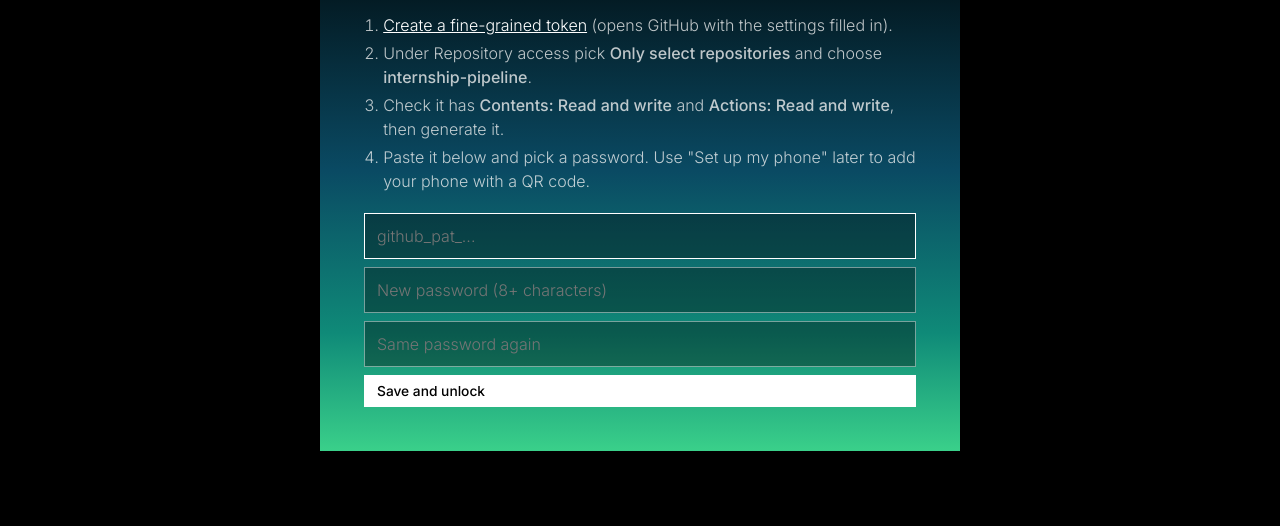
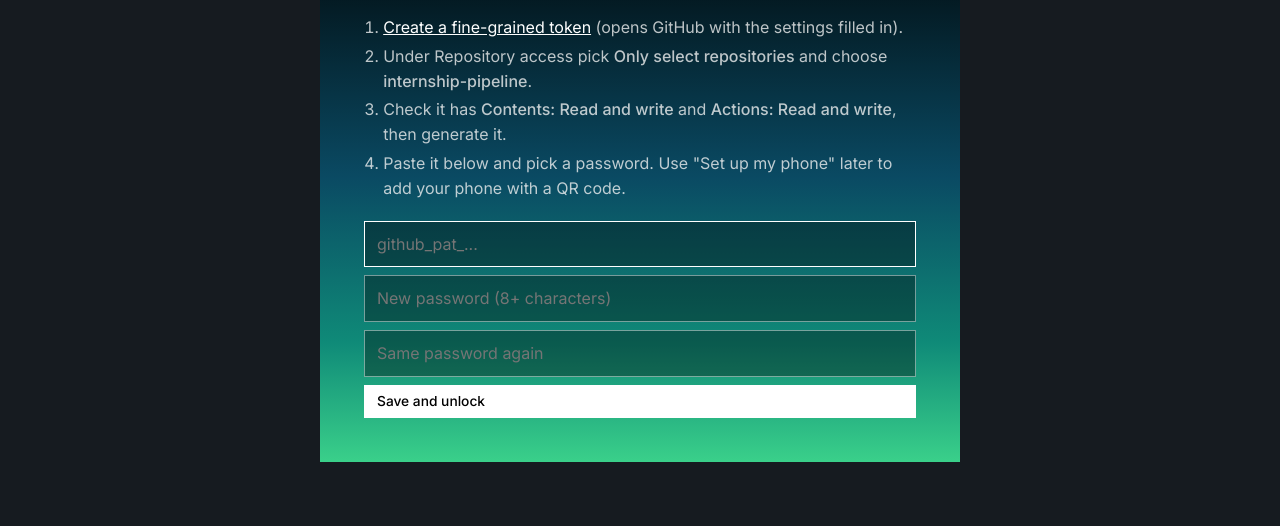
Before and after one commit to leoblock927/internship-tracker, a plain HTML site: page index.html in a window 1280 px wide. Shown: the part 412-938 px from the top of the page. Drawn offline with Linux system fonts and the light colour scheme.

Commit message:
Softer charcoal background and higher-contrast text
Co-Authored-By: Claude Opus 5.5 <noreply@anthropic.com>
Claude-Session: https://claude.ai/code/session_01A9enajShwcLEhnYcsqPhbv

```diff
--- a/style.css
+++ b/style.css
@@ -2,13 +2,13 @@
    black field, expanded uppercase Archivo headings, light Inter body, mono dates,
    hairline rules, square corners, glowing accent lines, green/blue gradient bands. */
 :root {
-  --board: #000; --board-2: #0c0c0c; --panel: #070707; --ink: #f2f2f2; --ink-soft: rgba(242,242,242,.6);
-  --faint: rgba(242,242,242,.3); --rule: rgba(242,242,242,.16); --dot: transparent; --tape: #1a1a1a;
+  --board: #161b20; --board-2: #232a31; --panel: #1c2228; --ink: #eef2f4; --ink-soft: rgba(238,242,244,.74);
+  --faint: rgba(238,242,244,.38); --rule: rgba(238,242,244,.17); --dot: transparent; --tape: #2a3239;
   --hv: #ff4f00; --can: #3ad08a; --batt: #ff4d5e; --auto: #2bace2; --mute: rgba(242,242,242,.35);
   --display: "Archivo", "Arial Black", sans-serif;
   --font: "Inter", "Helvetica Neue", Arial, sans-serif;
   --mono: "IBM Plex Mono", ui-monospace, monospace;
-  --grad: linear-gradient(180deg, #000 8%, #03161d 36%, #0a4a63 62%, #0f8a78 84%, #3ad08a 100%);
+  --grad: linear-gradient(180deg, #161b20 8%, #03161d 36%, #0a4a63 62%, #0f8a78 84%, #3ad08a 100%);
   --grad-x: linear-gradient(90deg, #0a4a63, #0f8a78 55%, #3ad08a);
   --ease: cubic-bezier(.77, 0, .175, 1);
   --radius: 0px;
@@ -24,8 +24,8 @@
 *, *::before, *::after { box-sizing: border-box; }
 html { -webkit-text-size-adjust: 100%; background: var(--board); }
 body {
-  margin: 0; background: var(--board); color: var(--ink); font-family: var(--font); font-weight: 300;
-  font-size: 1rem; line-height: 1.5; -webkit-font-smoothing: antialiased; min-height: 100vh;
+  margin: 0; background: var(--board); color: var(--ink); font-family: var(--font); font-weight: 400;
+  font-size: 1rem; line-height: 1.55; -webkit-font-smoothing: antialiased; min-height: 100vh;
 }
 button, input, select, textarea { font: inherit; color: inherit; }
 b, strong { font-weight: 500; }
@@ -80,7 +80,7 @@ nav.tabs .count { color: var(--faint); margin-left: 6px; font-family: var(--mono
 .titleblock > div:last-child { border-right: 0; }
 .titleblock .k { font-size: 10.5px; color: rgba(242,242,242,.7); font-weight: 400; }
 .titleblock .v { font-weight: 800; font-size: 1.05rem; margin-top: 2px; white-space: nowrap; overflow: hidden; text-overflow: ellipsis; }
-.titleblock .v small { display: block; font-family: var(--font); font-stretch: 100%; text-transform: none; font-weight: 300; font-size: .82rem; color: rgba(242,242,242,.75); white-space: nowrap; overflow: hidden; text-overflow: ellipsis; }
+.titleblock .v small { display: block; font-family: var(--font); font-stretch: 100%; text-transform: none; font-weight: 400; font-size: .82rem; color: rgba(242,242,242,.82); white-space: nowrap; overflow: hidden; text-overflow: ellipsis; }
 .titleblock .actions { display: flex; gap: 8px; align-items: center; flex-wrap: wrap; }
 .titleblock .btn { background: rgba(0,0,0,.25); border-color: rgba(255,255,255,.4); color: #f2f2f2; }
 .titleblock .btn:hover { border-color: #fff; background: rgba(0,0,0,.45); color: #fff; }
@@ -114,7 +114,7 @@ nav.tabs .count { color: var(--faint); margin-left: 6px; font-family: var(--mono
 .toolbar { display: flex; flex-wrap: wrap; gap: 8px; align-items: flex-end; margin: 34px 0 16px; }
 .toolbar h2 { position: relative; padding-top: 16px; font-size: clamp(1.8rem, 4vw, 3.4rem); font-weight: 800; letter-spacing: -.02em; margin: 0 auto 0 0; line-height: 1; }
 .toolbar h2::before { content: ""; position: absolute; left: 0; top: 0; width: 56px; height: 1px; background: var(--hv); box-shadow: 0 0 6px var(--hv), 0 0 14px var(--hv); }
-.toolbar h2 small { display: block; margin: 10px 0 0; font-family: var(--font); font-stretch: 100%; text-transform: none; font-size: .9rem; font-weight: 300; color: var(--ink-soft); letter-spacing: 0; }
+.toolbar h2 small { display: block; margin: 10px 0 0; font-family: var(--font); font-stretch: 100%; text-transform: none; font-size: .9rem; font-weight: 400; color: var(--ink-soft); letter-spacing: 0; }
 .search, .toolbar select, .field input, .field select, .field textarea {
   border: 1px solid var(--rule); background: var(--panel); border-radius: 0; padding: 7px 10px; min-width: 0; transition: border-color .2s;
 }
```
Also changed, not shown: index.html (+2 -2 lines).
